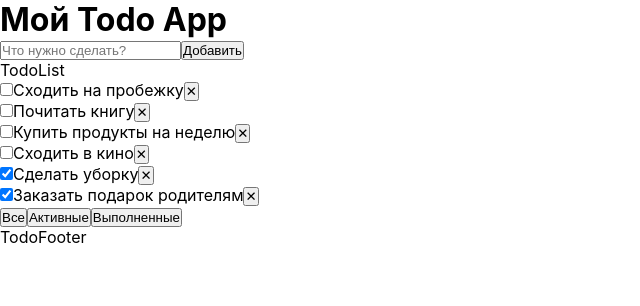
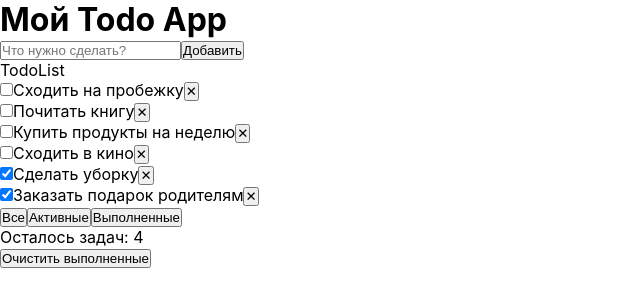
Before and after one commit to AnnaSpirina/todo-app, a React (Create React App) app: page / in a window 1280 px wide. Shown: the top 306 px of the page, without its empty margins (0-640 px from the left). Built offline with nearby package versions, Linux system fonts and the light colour scheme.

Commit message:
Добавила TodoFooter со статистикой и очисткой завершённых задач

```diff
--- a/src/App.js
+++ b/src/App.js
@@ -43,7 +43,17 @@ function App() {
     if (filter === 'active') return !todo.completed;
     if (filter === 'completed') return todo.completed;
     return true;
-  })
+  });
+
+  // Количество активных задач
+  const activeCount = todos.filter(todo => !todo.completed).length;
+
+  // Удаляем выполненные задачи
+  const clearCompleted = () => {
+    setTodos(todos.filter(todo => !todo.completed));
+  }
+
+  const hasCompleted = todos.some(todo => todo.completed);
 
   return (
     <div>
@@ -51,7 +61,7 @@ function App() {
       <TodoForm onAdd={addTodo}/>
       <TodoList todos={filteredTodos} onToggle={toggleTodo} onDelete={deleteTodo}/>
       <TodoFilter filter={filter} onFilterChange={setFilter}/>
-      <TodoFooter />
+      <TodoFooter hasCompleted={hasCompleted} activeCount={activeCount} onClearCompleted={clearCompleted}/>
     </div>
   );
 }
--- a/src/components/TodoFooter.jsx
+++ b/src/components/TodoFooter.jsx
@@ -1,6 +1,13 @@
-function TodoFooter(){
+import Button from "./UI/Button";
+
+function TodoFooter({hasCompleted, activeCount, onClearCompleted}){
     return (
-        <div>TodoFooter</div>
+        <div>
+            <div>Осталось задач: {activeCount}</div>
+            {hasCompleted &&
+                <Button onClick={() => onClearCompleted()}>Очистить выполненные</Button>
+            }
+        </div>
     );
 }
 
```
